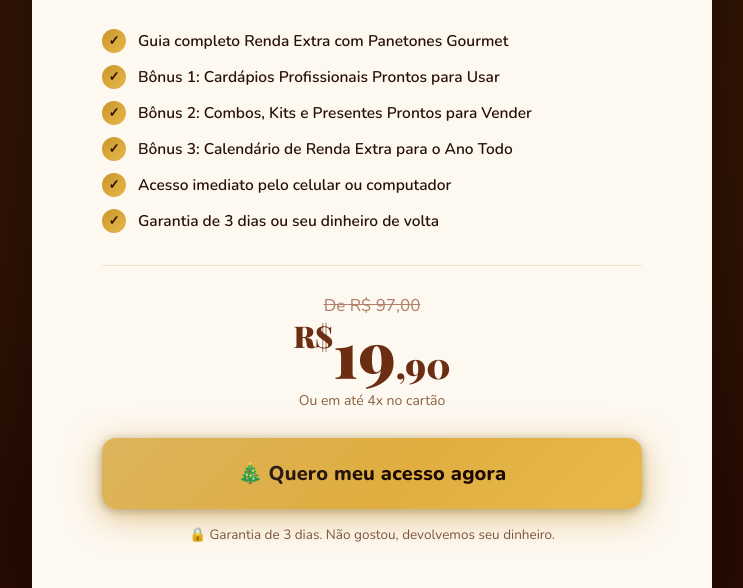
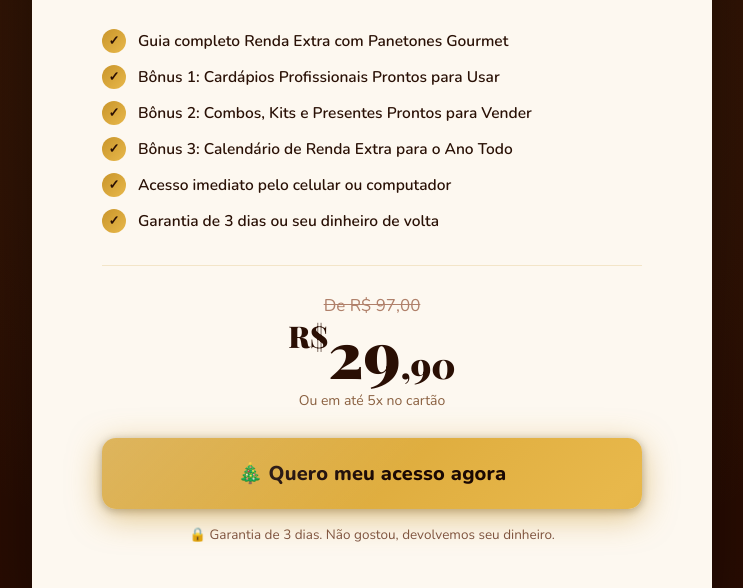
Before and after one commit to veltrixpage/AtelieDoPanetone, a plain HTML site: page index.html in a window 1280 px wide. Shown: the part 5609-6197 px from the top of the page, without its empty margins (268-1011 px from the left). Drawn offline with nearby package versions, Linux system fonts and the light colour scheme; a web font is replaced by a local one.

Commit message:
Add files via upload

```diff
--- a/index.html
+++ b/index.html
@@ -327,6 +327,8 @@ src="https://www.facebook.com/tr?id=1306384707922630&ev=PageView&noscript=1"
   }
 
   .section-title {
+    writing-mode: horizontal-tb;
+    text-orientation: mixed;
     font-family: 'Playfair Display', serif;
     font-size: clamp(28px, 4vw, 44px);
     font-weight: 700;
@@ -590,7 +592,7 @@ src="https://www.facebook.com/tr?id=1306384707922630&ev=PageView&noscript=1"
     line-height: 1;
     margin-bottom: 8px;
   }
-  .number-value span { color: var(--dourado); }
+  .number-value span { color: var(--marrom); }
   .number-label { font-size: 15px; color: #5a3020; line-height: 1.4; }
 
   /* ── OFERTA ── */
@@ -692,7 +694,7 @@ src="https://www.facebook.com/tr?id=1306384707922630&ev=PageView&noscript=1"
     font-family: 'Playfair Display', serif;
     font-size: clamp(46px, 7vw, 64px);
     font-weight: 900;
-    color: var(--marrom);
+    color: var(--chocolate);
     line-height: 1;
   }
   .price-por sup { font-size: 30px; vertical-align: top; margin-top: 12px; }
@@ -1133,9 +1135,9 @@ src="https://www.facebook.com/tr?id=1306384707922630&ev=PageView&noscript=1"
       <div class="price-area">
         <p class="price-de">De R$ 97,00</p>
         <div class="price-por">
-          <sup>R$</sup>19<span class="cents">,90</span>
+          <sup>R$</sup>29<span class="cents">,90</span>
         </div>
-        <p class="price-note">Ou em até 4x no cartão</p>
+        <p class="price-note">Ou em até 5x no cartão</p>
       </div>
       <a href="https://pay.kiwify.com.br/Pl5X8r0"
          target="_blank"
```
